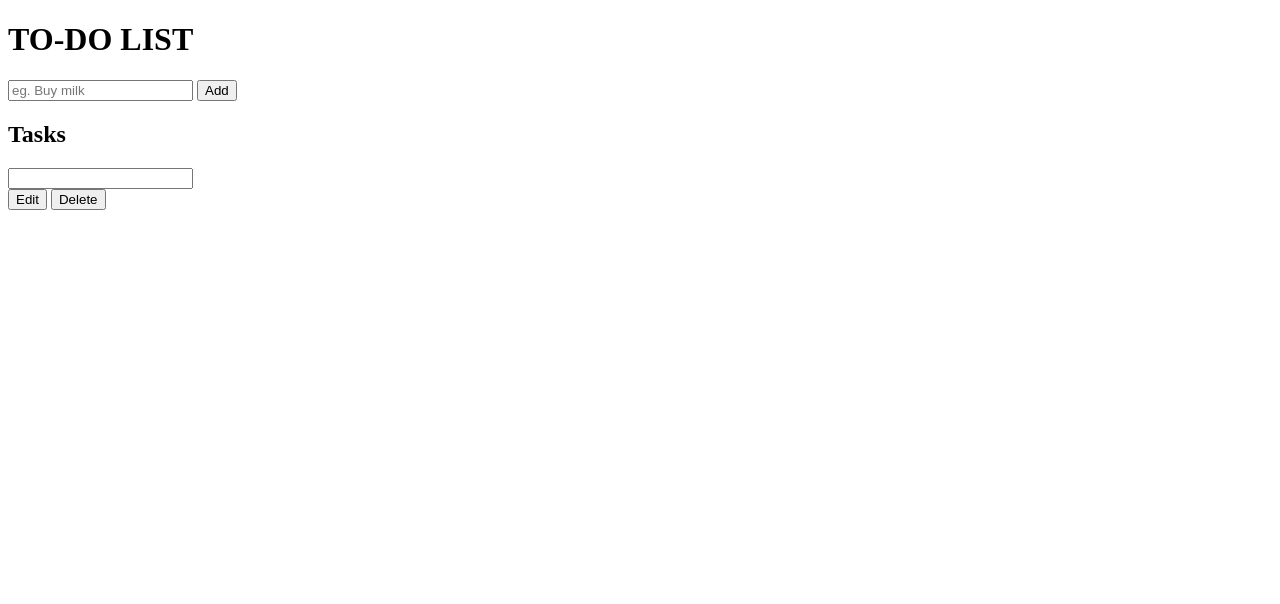
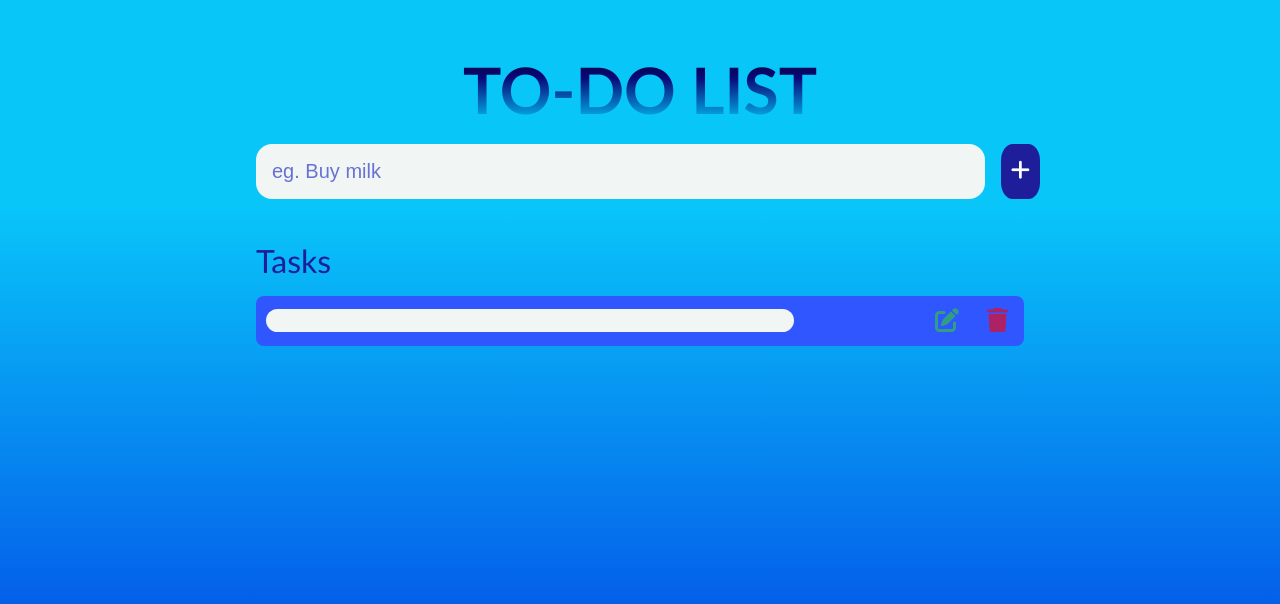
Before and after one commit to ProkingK/TO-DO_List, a plain HTML site: page index.html in a window 1280 px wide. Drawn offline with nearby package versions, Linux system fonts and the light colour scheme.

Commit message:
Styling for app

```diff
--- a/index.html
+++ b/index.html
@@ -7,6 +7,9 @@
         <meta name="viewport" content="width=device-width, initial-scale=1.0">
 
         <link rel="icon" href="favicon.png" />
+        <link rel="stylesheet" href="main.css">
+
+        <script src="https://kit.fontawesome.com/c8a9f34c0a.js" crossorigin="anonymous"></script>
 
         <title>TO-DO List</title>
     </head>
@@ -24,11 +27,7 @@
                     placeholder="eg. Buy milk"
                 />
 
-                <input
-                    value="Add"
-                    type="submit"
-                    id="new-task-submit"
-                />
+                <button id="new-task-submit"><i class="fa-solid fa-plus"></i></button>
             </form>
         </header>
 
@@ -44,11 +43,12 @@
                                 type="text"
                                 class="text"
                                 name="task"
+                                readonly
                             />
                         </div>
                         <div class="actions">
-                            <button class="edit">Edit</button>
-                            <button class="edit">Delete</button>
+                            <button class="edit" title="edit task"><i class="fa-solid fa-pen-to-square"></i></button>
+                            <button class="delete" title="delete task"><i class="fa-solid fa-trash"></i></button>
                         </div>
                     </div>
                 </div>
--- a/main.css
+++ b/main.css
@@ -0,0 +1,171 @@
+html
+{
+    margin: 0;
+    box-sizing: border-box;
+    font-family: 'Gill Sans', 'Gill Sans MT', Calibri, 'Trebuchet MS', sans-serif;
+}
+
+body
+{
+    height: 100vh;
+    display: flex;
+    color: white;
+    flex-direction: column;
+    background: rgb(9,198,249);
+    background-repeat: no-repeat;
+    background-image: linear-gradient(180deg, rgba(9,198,249,1) 25%, rgba(4,93,233,1) 75%);
+}
+
+header
+{
+    width: 100%;
+    margin: 0 auto;
+    max-width: 800px;
+    text-align: center;
+}
+
+.title
+{
+    color: blue;
+    font-size: 4rem;
+    font-weight: 700;
+    margin-bottom: 1rem;
+    background-clip: text;
+    -webkit-background-clip: text;
+    -webkit-text-fill-color: transparent;
+    background-image: linear-gradient(180deg, #020024 0%, #090979 35%, #00D4FF 100%);
+}
+
+#new-task-form
+{
+    display: flex;
+}
+
+input, button
+{
+    border: none;
+    outline: none;
+    appearance: none;
+    background: none;
+}
+
+#new-task-input
+{
+    flex: 1 1 0%;
+    padding: 1rem;
+    color: #4B56D2;
+    margin-left: 1rem;
+    font-size: 1.25rem;
+    border-radius: 1rem;
+    background-color: #F1F6F5;
+}
+
+#new-task-input::placeholder
+{
+    color: #6871d4;
+}
+
+#new-task-submit
+{
+    padding: 10px;
+    font-size: 22px;
+    cursor: pointer;
+    color: #ffffff;
+    margin-left: 1rem;
+    border-radius: 30%;
+    background: #1e1e9b;
+}
+
+#new-task-submit:hover i
+{
+    display:none;
+}
+
+#new-task-submit:hover:before
+{
+    content:"Add";
+}
+
+main
+{
+    width: 100%;
+    flex: 1 1 0%;
+    margin: 0 auto;
+    max-width: 800px;
+}
+
+.task-list
+{
+    padding: 1rem;
+}
+
+.section-heading
+{
+    font-size: 2rem;
+    font-weight: 300;
+    color: #1E1E9B;
+    margin-bottom: 1rem;
+}
+
+.task
+{
+    display: flex;
+    padding: 10px;
+    margin-bottom: 1rem;
+    border-radius: 0.5rem;
+    background-color: #3056ff;
+    justify-content: space-between;
+}
+
+.content
+{
+    width: 70%;
+    padding-right: 1rem;
+    padding-top: 0.15rem;
+}
+
+.text
+{
+    width: 100%;
+    color: white;
+    display: block;
+    transition: 0.4s;
+    font-size: 1.125rem;
+    border-radius: 1rem;
+    background-color: #F1F6F5;
+}
+
+.text:not(:read-only)
+{
+    color: #090979;
+}
+
+.actions
+{
+    display: flex;
+    margin: 0 -0.5rem;
+}
+
+.actions button
+{
+    opacity: 0.6;
+    cursor: pointer;
+    font-weight: 700;
+    margin: 0 0.5rem;
+    font-size: 1.5rem;
+}
+
+.actions button:hover
+{
+    opacity: 1;
+}
+
+.edit
+{
+    color: #32CF32;
+}
+
+.delete
+{
+    color: red;
+}
```
